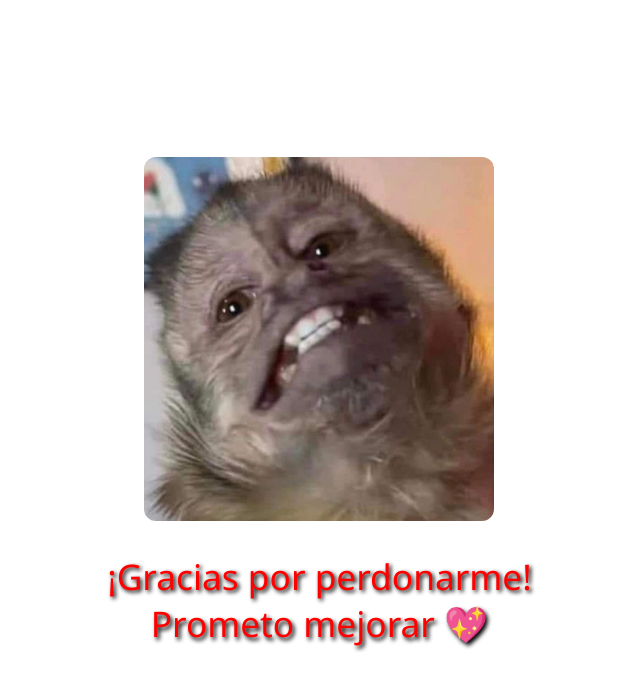
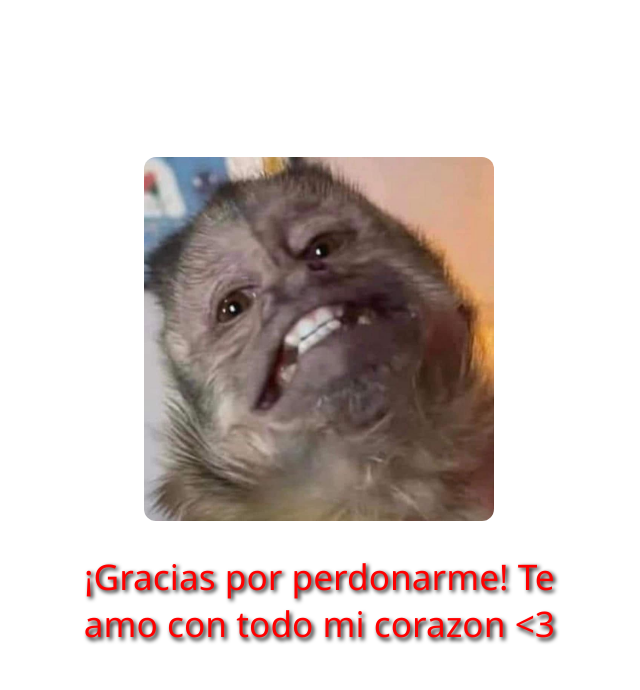
Before and after one commit to mario-23/Project-22, a plain HTML site: page index.html in a window 1280 px wide. Both pictures are taken after a click on the button "Sí". Shown: the whole page, without its empty margins (321-961 px from the left). Drawn offline with Linux system fonts and the light colour scheme.

Commit message:
Update message text in index.html

```diff
--- a/index.html
+++ b/index.html
@@ -117,7 +117,7 @@
         noBtn.style.display = 'none';
         const msg = document.getElementById('messageContainer');
         msg.style.display = 'block';
-        msg.innerHTML = '¡Gracias por perdonarme! Prometo mejorar 💖';
+        msg.innerHTML = '¡Gracias por perdonarme! Te amo con todo mi corazon <3';
     });
     </script>
 </body>
```
